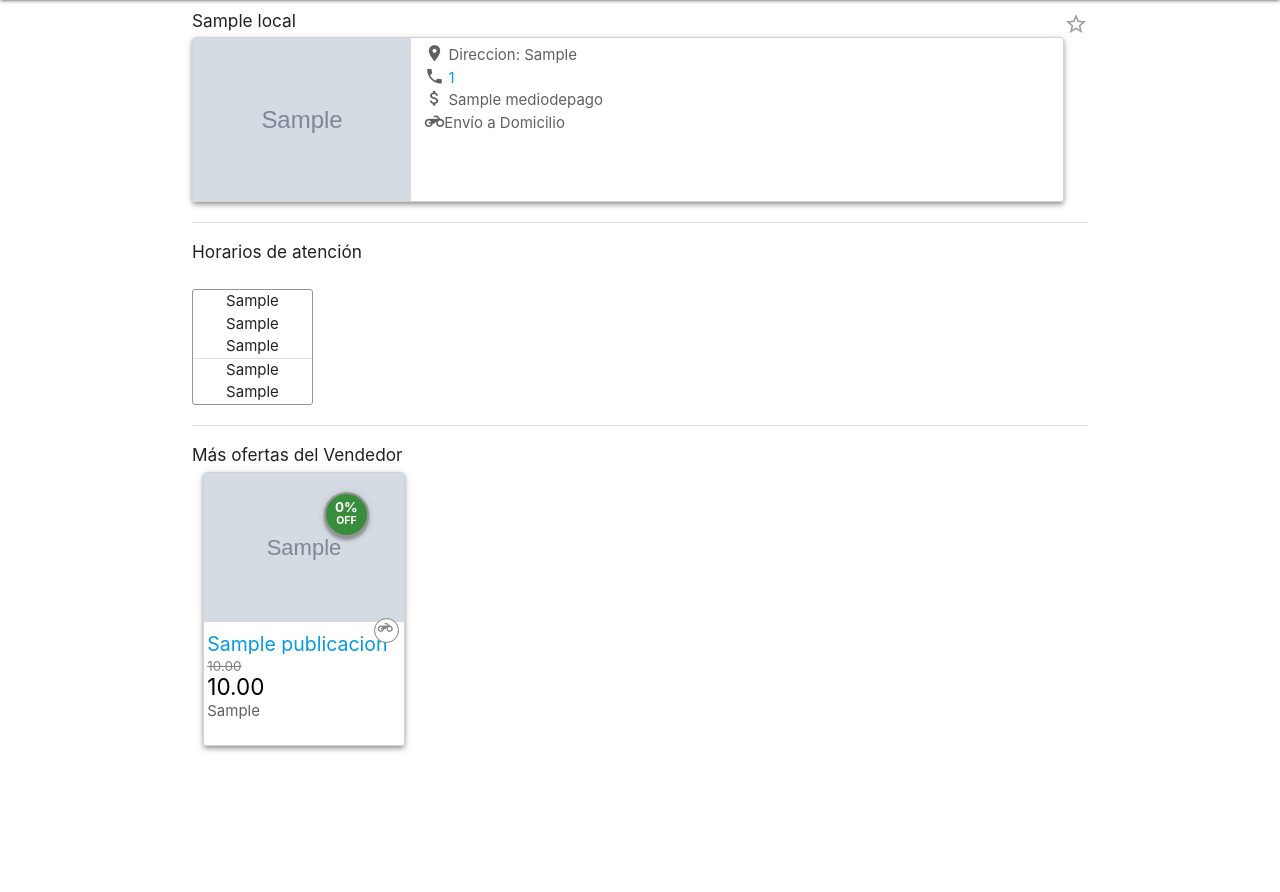
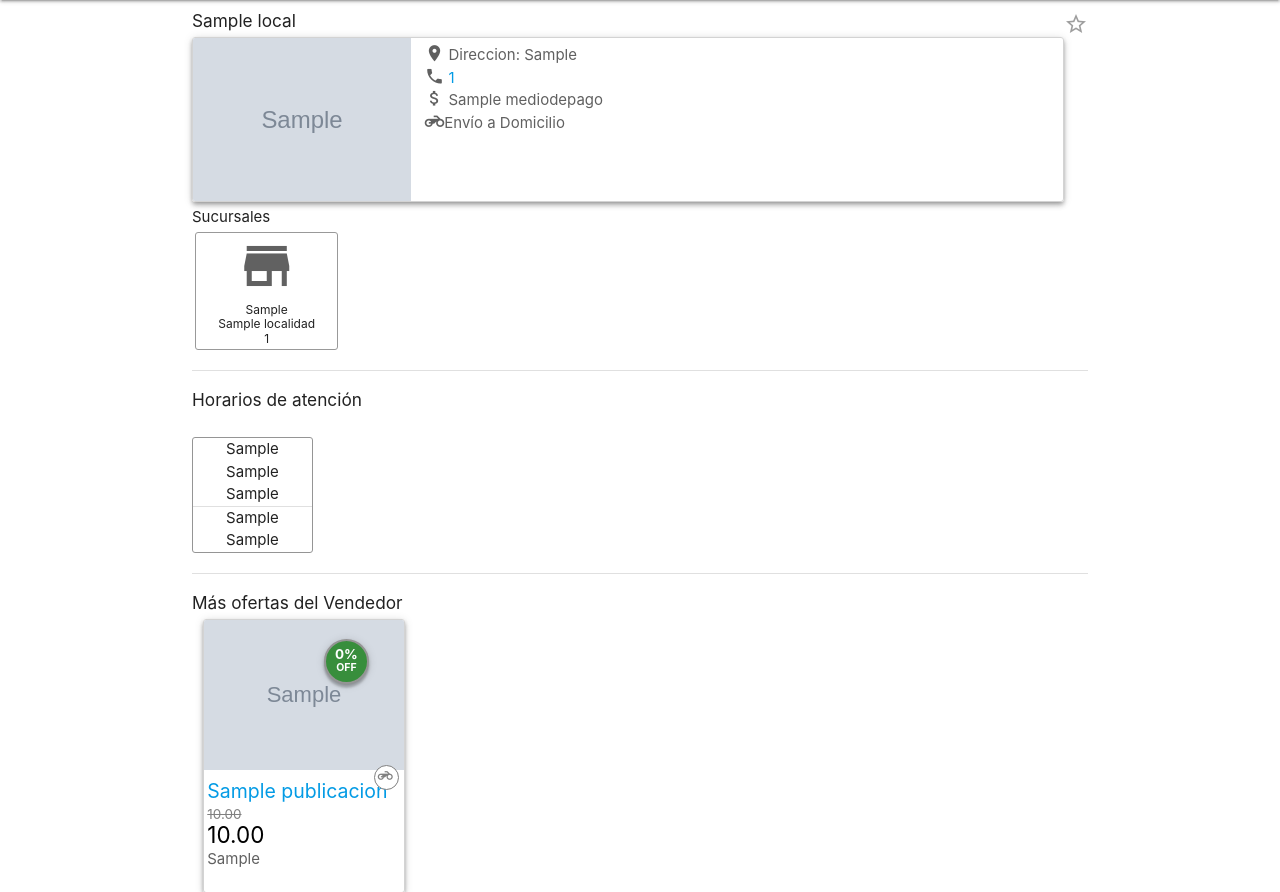
Before and after one commit to informatorio-sp-2019/OfferTown, a Django app: page /loc/1/ in a window 1280 px wide. Shown: the part 64-956 px from the top of the page. Before the commit the page ends 816 px from the top, so only its background shows below. Run offline with Django 3.2, Linux system fonts and the light colour scheme; tables that the repository leaves empty hold one stand-in row (values such as "Sample post"); grey boxes marked "Sample" are stand-in pictures.

Commit message:
fixes en ver local con sucursales y ver perfil bugs if image

```diff
--- a/app_ofertas/templates/local/local.html
+++ b/app_ofertas/templates/local/local.html
@@ -1,10 +1,12 @@
 {% extends "esquema.html" %}
+
+{% load static from staticfiles %}
 
 {% block title %} {{ local.nombre }} {% endblock %}
 
 {% block content %}
 
-	<div class="row">
+	<div class="row sin-margen">
 		<h6 class="titulo-local">
 			{{ local.nombre }}
 			{% include 'local/favorito_local.html' with local=local  %}
@@ -16,6 +18,7 @@
 						{% if local.imagen %}
 							<img class="responsive-img" src="{{ local.imagen.url }}">
 						{% else %}
+							<img class="responsive-img sin-foto-local" src="{% static 'img/sin-foto-local.svg' %}">
 						{% endif %}
 				</div>
 			</div>
@@ -65,6 +68,23 @@
 		</div>
 
 	</div>
+
+	{% if local.get_sucursales %}
+		<p class="ttl-sucursal">Sucursales</p>
+		<div class="row">
+			{% for suc in local.get_sucursales %}
+				<div class="col s4 m3 l2 padding3px">
+					<div class="sucursal">
+						<!-- <img class="responsive-img foto-sucursal" src="{% static 'img/sin-foto-local.svg' %}"> -->
+						<p class="center-align sin-margen"><i class="material-icons medium grey-text text-darken-2">store</i></p>
+						<p class="data-suc truncate tooltipped" data-position="top" data-tooltip="{{suc.direccion}}">{{suc.direccion}}</p>
+						<p class="data-suc truncate tooltipped" data-position="top" data-tooltip="{{suc.localidad}}">{{suc.localidad}}</p>
+						<p class="data-suc truncate tooltipped" data-position="top" data-tooltip="{{suc.telefono}}">{{suc.telefono}}</p>
+					</div>
+				</div>
+				{% endfor %}
+		</div>
+	{% endif %}
 
 	<div class="row">
 		<div class="divider"></div>
```
Also changed, not shown: app_ofertas/templates/local/local_usuario.html (+11 -5 lines), app_ofertas/templates/perfil/perfil.html (+15 -2 lines).
